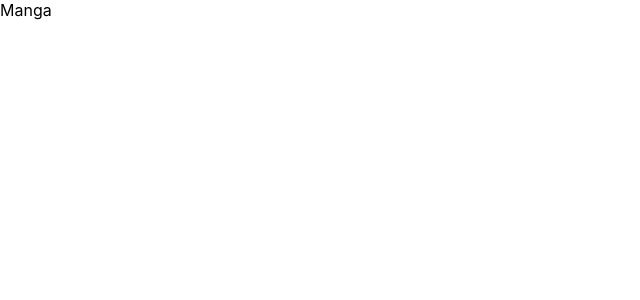
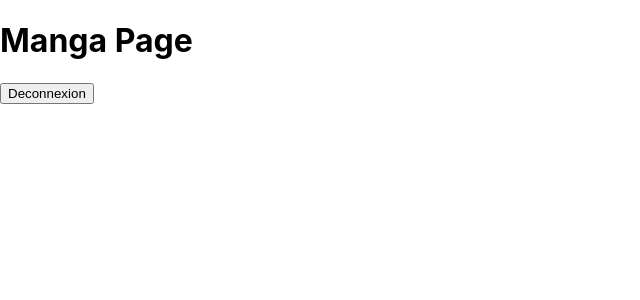
Before and after one commit to Assoghe/manga-react, a React (Create React App) app: page /manga in a window 1280 px wide. Shown: the top 300 px of the page, without its empty margins (0-640 px from the left). Built offline with nearby package versions, Linux system fonts and the light colour scheme.

Commit message:
✨ F02: LOGIN > add redirection from/to MangaPage

```diff
--- a/src/components/pages/login/LoginForm.js
+++ b/src/components/pages/login/LoginForm.js
@@ -1,4 +1,5 @@
 import React, { useState } from 'react'
+import { Link } from 'react-router-dom'
 
 export default function LoginForm() {
     //state
@@ -21,6 +22,7 @@ export default function LoginForm() {
             <h2> Connectez-vous </h2>
             <input value={inputValue} onChange={handleChange} type="text" placeholder="entrez votre prenom..." required />
             <button> Acceder à votre espace </button>
+            <Link to="/manga">Vers MangaPage </Link>
         </form>
     )
 }
--- a/src/components/pages/manga/MangaPage.js
+++ b/src/components/pages/manga/MangaPage.js
@@ -1,9 +1,14 @@
 import React from 'react'
+import { Link } from 'react-router-dom'
 
 export default function MangaPage() {
   return (
     <div>
-      Manga
+      <h1> Manga Page </h1>
+
+        <Link to="/">
+            <button>Deconnexion </button>
+        </Link>
     </div>
   )
 }
```
